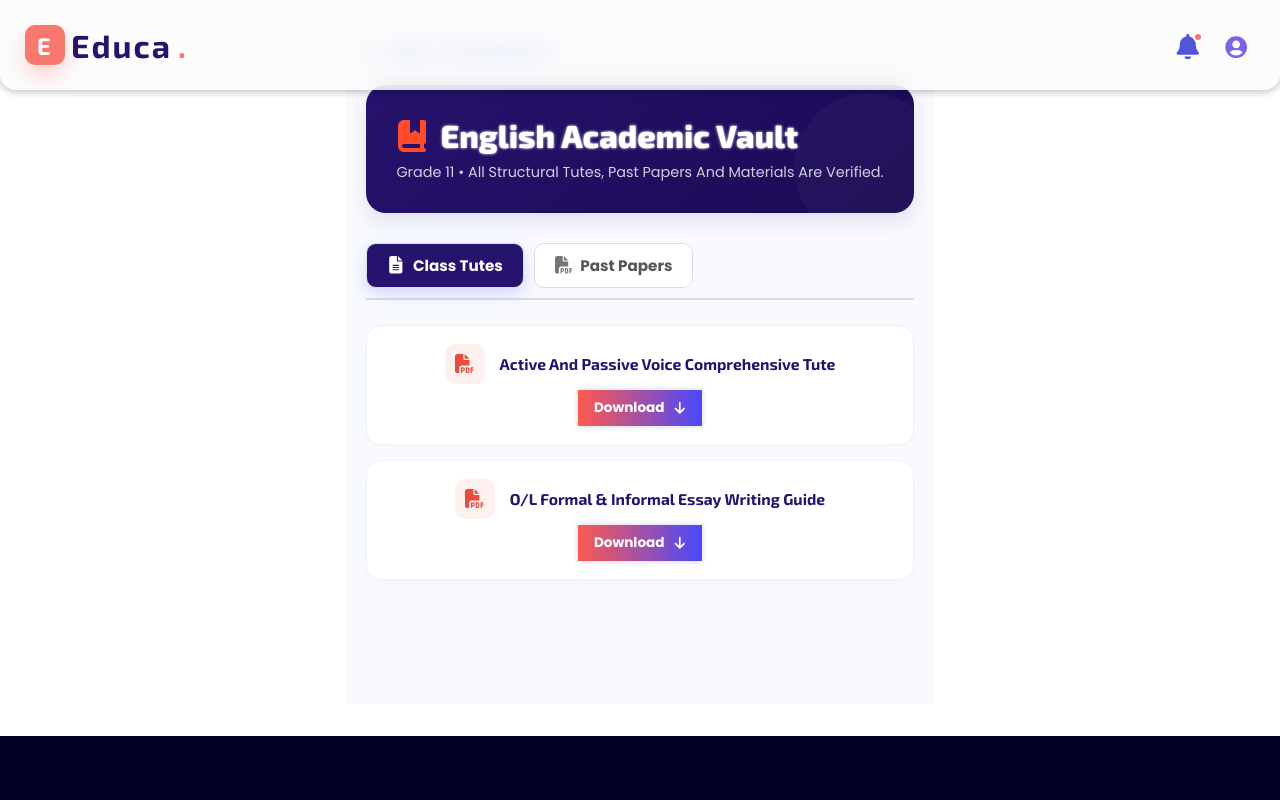
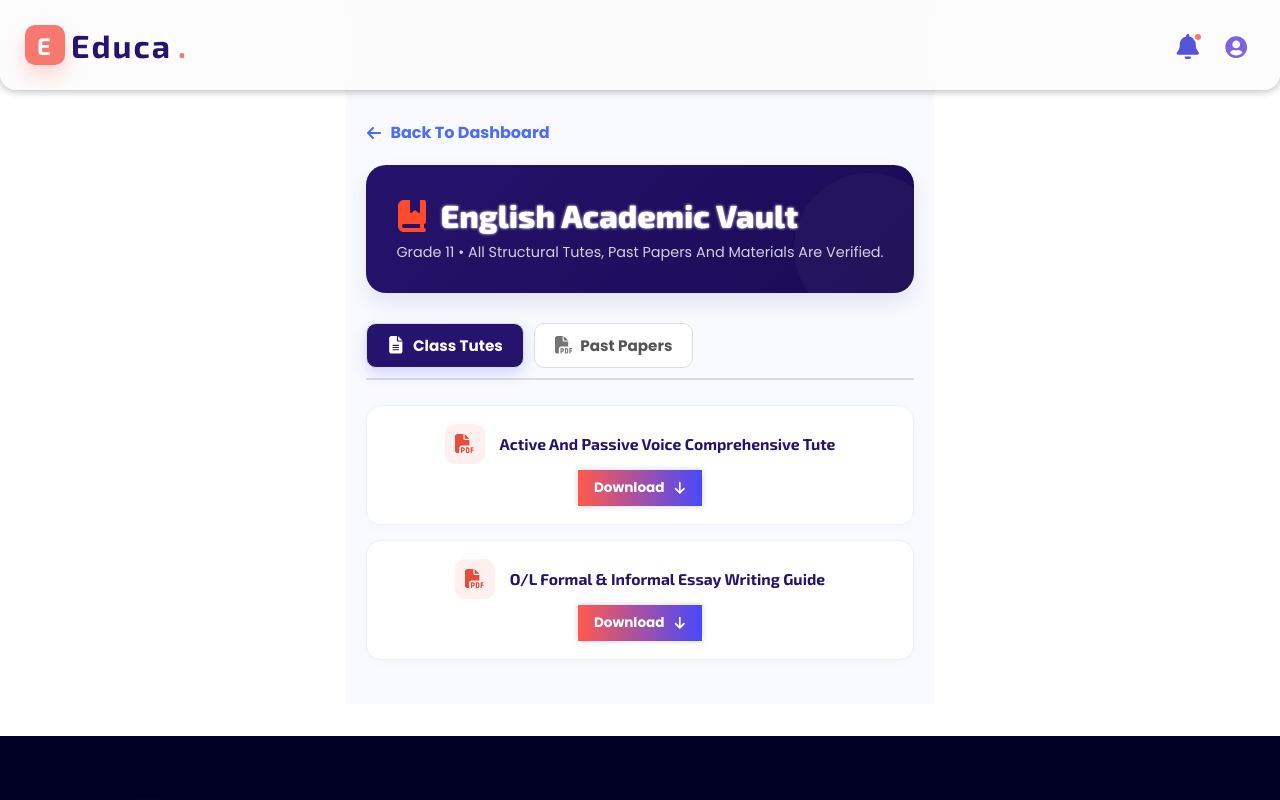
Before and after one commit to lakshan-beast/Educa-OL-Learning-Platform, a React (Vite) app: page /paper-hub/english in a window 1280 px wide. Shown: the top 800 px of the page. Built offline with nearby package versions, Linux system fonts and the light colour scheme; sample sign-in values are in the browser's storage.

Commit message:
Add padding to top of PaperHub component for improved layout

```diff
--- a/src/pages/PaperHub.jsx
+++ b/src/pages/PaperHub.jsx
@@ -242,7 +242,7 @@ const PaperHub = () => {
       }}>
       <div
         className="system-container"
-        style={{ maxWidth: "900px", margin: "0 auto" }}>
+        style={{ maxWidth: "900px", margin: "0 auto", paddingTop: "5rem" }}>
         {/* Back to Dashboard ලින්ක් එක */}
         <Link
           to="/dashboard"
```
